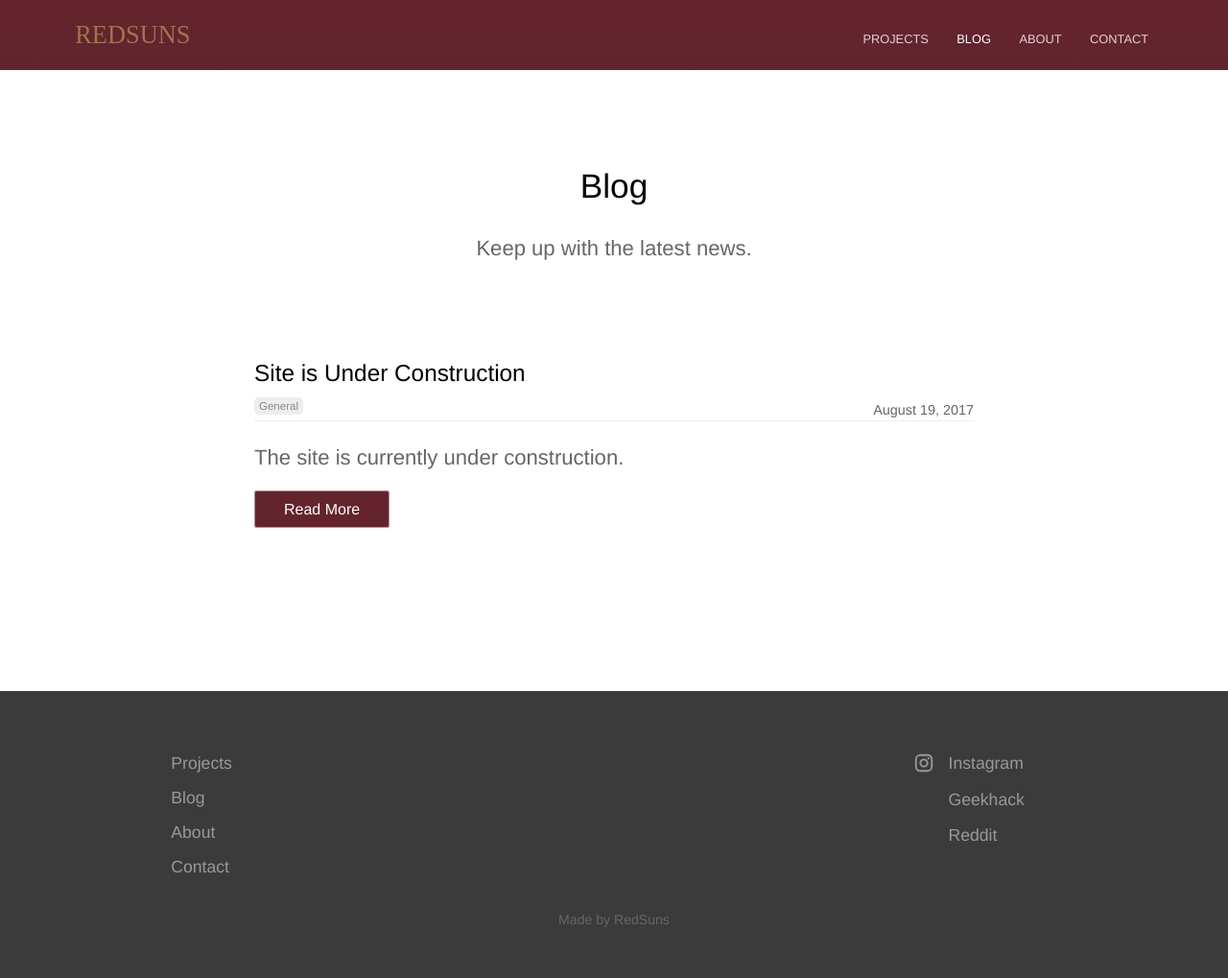
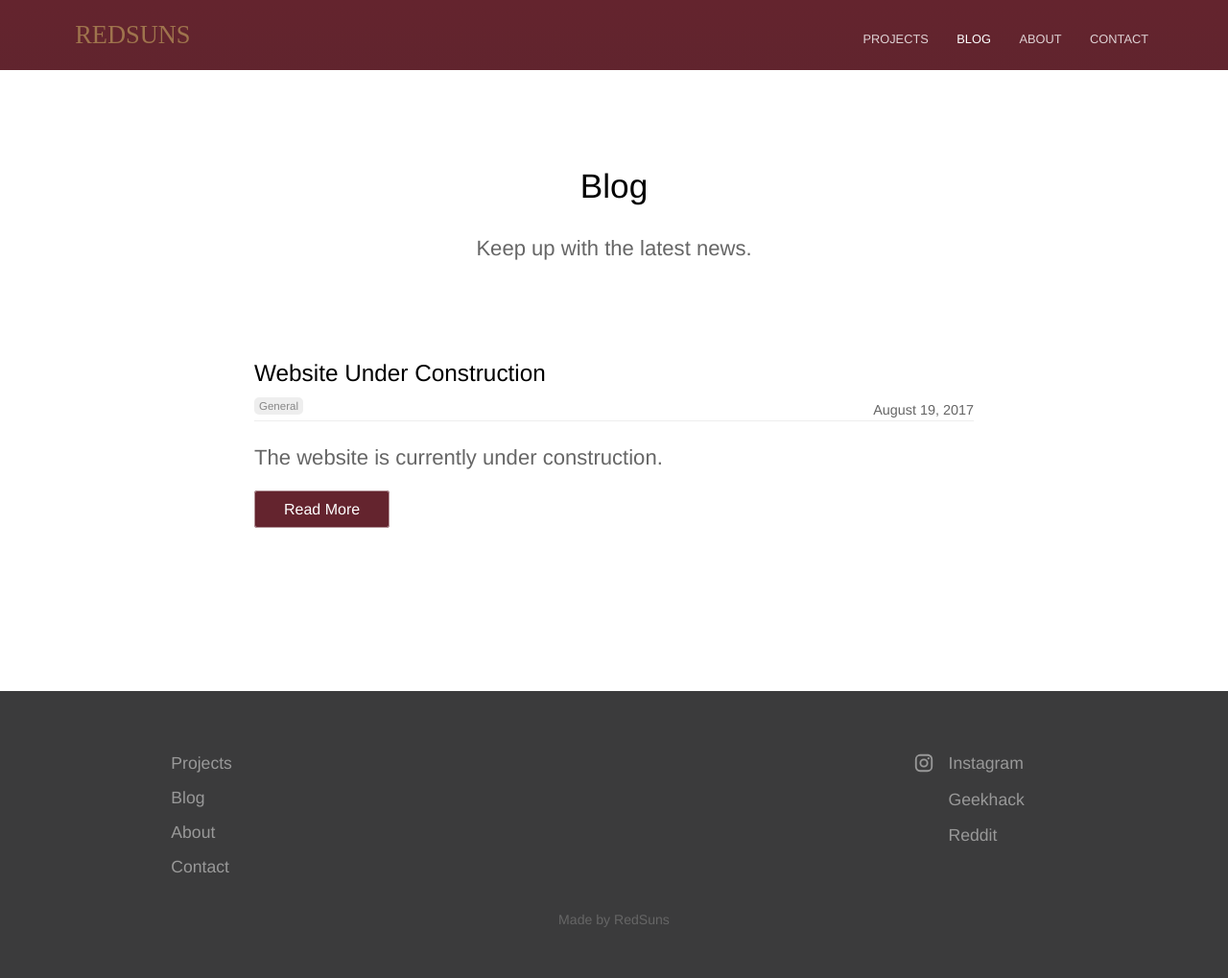
Before and after one commit to RedSunsRMK/redsunsrmk.github.io, a Jekyll site: the page built from blog/index.html, in a window 1280 px wide. Shown: the whole page at 96% size. Built offline with Jekyll 4.4.1, drawn with Linux system fonts in a browser that asks for light colours; the list of posts is cut into pages by our own code.

Commit message:
Update 2017-08-19-site-under-construction.md

```diff
--- a/_posts/2017-08-19-site-under-construction.md
+++ b/_posts/2017-08-19-site-under-construction.md
@@ -1,8 +1,8 @@
 ---
 date: 2017-08-19
-title: Site is Under Construction
+title: Website Under Construction
 categories:
   - general
 author_staff_member: redsuns
 ---
-The site is currently under construction.
+The website is currently under construction.
```
